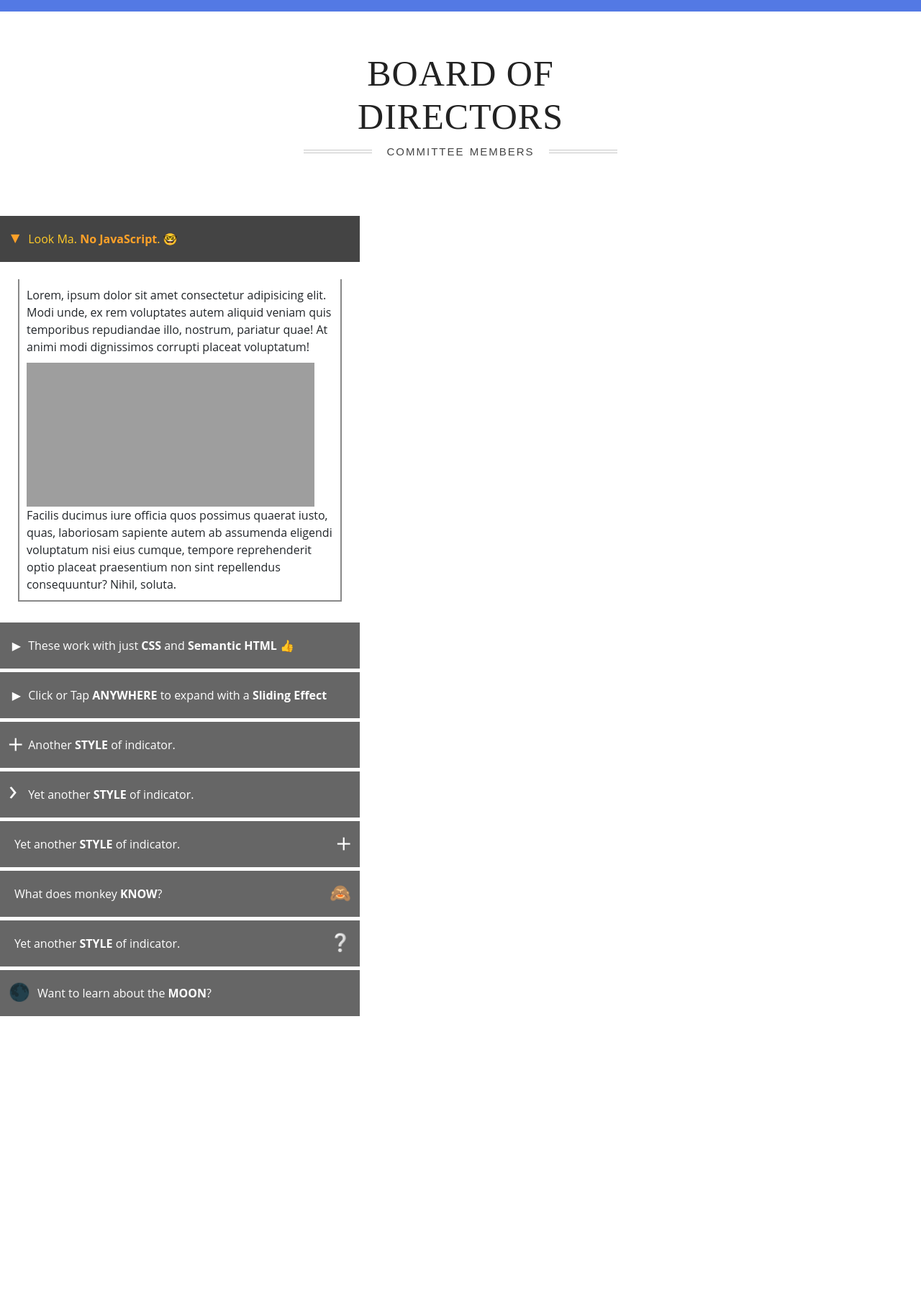
After one commit to sukesh02/Tufidco, a Flask app: a page that uses templates/bod.html in a window 1280 px wide, after a click that opens the changed part. The commit adds this page. Shown: the whole page at 72% size. Run offline with Flask 2, Linux system fonts and the light colour scheme; some libraries are stand-ins or nearby versions; grey boxes are pictures that could not be loaded.

Commit message:
Ennoda mudhal commit

```diff
--- a/app.py
+++ b/app.py
@@ -3,6 +3,10 @@ from flask_sqlalchemy import SQLAlchemy
 
 app = Flask(__name__)
 app.config['SQLALCHEMY_DATABASE_URI'] = 'postgresql://sukesh:sukesh@2002@localhost/mydatabase'
+
+@app.route('/<name>')
+def bod(name):
+    return render_template('bod.html',name=name)
 
 @app.route('/')
 def index():
--- /dev/null
+++ b/static/css/style(bod).css
@@ -0,0 +1,310 @@
+h1 {
+    position: relative;
+    padding: 0;
+    margin: 0;
+    font-family: "Raleway", sans-serif;
+    font-weight: 300;
+    font-size: 40px;
+    color: #080808;
+    -webkit-transition: all 0.4s ease 0s;
+    -o-transition: all 0.4s ease 0s;
+    transition: all 0.4s ease 0s;
+  }
+
+  h1 span {
+    display: block;
+    font-size: 0.5em;
+    line-height: 1.3;
+  }
+  h1 em {
+    font-style: normal;
+    font-weight: 600;
+  }
+  /* Style 9
+     ----------------------------- */
+  .nine h1 {
+    text-align:center; font-size:50px; text-transform:uppercase; color:#222; letter-spacing:1px;
+    font-family:"Playfair Display", serif; font-weight:400;
+  }
+  .nine h1 span {
+    margin-top: 5px;
+      font-size:15px; color:#444; word-spacing:1px; font-weight:normal; letter-spacing:2px;
+      text-transform: uppercase; font-family:"Raleway", sans-serif; font-weight:500;
+
+      display: grid;
+      grid-template-columns: 1fr max-content 1fr;
+      grid-template-rows: 27px 0;
+      grid-gap: 20px;
+      align-items: center;
+  }
+
+  .nine h1 span:after,.nine h1 span:before {
+      content: " ";
+      display: block;
+      border-bottom: 1px solid #ccc;
+      border-top: 1px solid #ccc;
+      height: 5px;
+    background-color:#f8f8f8;
+  }
+
+  /* # The Rotating Marker # */
+details summary::-webkit-details-marker { display: none; }
+summary::before {
+  font-family: "Hiragino Mincho ProN", "Open Sans", sans-serif;
+  content: "▶";
+  position: absolute;
+  top: 1rem;
+  left: 0.8rem;
+  transform: rotate(0);
+  transform-origin: center;
+  transition: 0.2s transform ease;
+}
+details[open] > summary:before {
+  transform: rotate(90deg);
+  transition: 0.45s transform ease;
+}
+
+/* # The Sliding Summary # */
+details { overflow: hidden; }
+details summary {
+  position: relative;
+  z-index: 10;
+}
+@keyframes details-show {
+  from {
+    margin-bottom: -80%;
+    opacity: 0;
+    transform: translateY(-100%);
+  }
+}
+details > *:not(summary) {
+  animation: details-show 500ms ease-in-out;
+  position: relative;
+  z-index: 1;
+  transition: all 0.3s ease-in-out;
+  color: transparent;
+  overflow: hidden;
+}
+details[open] > *:not(summary) { color: inherit; }
+
+/* # Style 2 # */
+details.style2 summary::before {
+  content: "×";
+  color: #FFF;
+  font-size: 2rem;
+  line-height: 1rem;
+  transform: rotate(-45deg);
+  top: 1.2rem;
+  left: 0.5rem;
+}
+details[open].style2 > summary:before {
+  transform: rotate(90deg);
+  color: #F00 !important;
+  transition: color ease 2s, transform ease 1s;
+}
+
+/* # Style 3 # */
+details.style3 summary::before {
+  content: "›";
+  font-size: 2.5rem;
+  line-height: 1rem;
+  top: 1.3rem;
+  left: 0rem;
+  margin: -0.5rem -0.5rem 0 0.5rem;
+  transform-origin: bottom center;
+  transition: margin linear 0.05s;
+}
+details.style3:hover > summary:before {
+  color: #FFF;
+}
+details[open].style3 > summary:before {
+  left: 0rem;
+  color: #CCC;
+  transform: rotate(90deg);
+  margin-left: 0.4rem;
+  transition: color ease 2s, transform ease 1s, margin ease 1s;
+}
+@supports (-webkit-touch-callout: none) {
+  details.style3 summary::before { top: 1.6rem; }
+  details[open].style3 > summary:before { top: 1.3rem; transition: all 0.8s; }
+}
+
+/* # Style 4 # */
+details.style4 summary {
+  padding-right: 2.2rem;
+  padding-left: 1rem;
+}
+details.style4 summary::before {
+  content: "×";
+  color: #FFF;
+  font-size: 2rem;
+  line-height: 1rem;
+  transform: rotate(-45deg);
+  top: 1.2rem;
+  left: unset;
+  right: 0.6rem;
+}
+details[open].style4 > summary:before {
+  transform: rotate(90deg);
+  color: #F00 !important;
+  transition: color ease 2s, transform ease 1s;
+}
+
+/* # Style 5 # */
+details.style5 summary {
+  padding-right: 2.2rem;
+  padding-left: 1rem;
+}
+details.style5 summary::before {
+  content: "🙈";
+  font-size: 1.5rem;
+  top: 0.5rem;
+  left: unset;
+  right: 0.5rem;
+  transform: rotate(0);
+}
+details.style5:hover > summary::before {
+  content: "🙊";
+}
+details[open].style5 > summary::before {
+  content: "🐵";
+  transform: rotate(0deg);
+}
+details[open].style5 > summary:hover::before {
+  content: "🙉";
+}
+details .monkey-see { display: inline; }
+details .monkey-hide { display: none; }
+details[open] .monkey-see { display: none; }
+details[open] .monkey-hide { display: inline; }
+
+/* # Style 6 # */
+details.style6 summary {
+  padding-right: 2.2rem;
+  padding-left: 1rem;
+}
+details.style6 summary::before {
+  content: "❔";
+  font-size: 1.5rem;
+  top: 0.5rem;
+  left: unset;
+  right: 0.5rem;
+  transform: rotate(0);
+}
+details.style6:hover > summary:before {
+  content: "👁️‍🗨️";
+}
+details[open].style6 > summary:before {
+  content: "❌";
+  transform: rotate(0deg);
+}
+
+/* # Style 7 # */
+details.style7 summary {
+  padding-left: 3rem;
+}
+details[open].style7 summary,
+details.style7:hover summary {
+  background: #000;
+  color: #CCC;
+}
+details[open].style7 summary strong,
+details.style7:hover summary strong {
+  color: #FDCE4C;
+}
+details.style7:hover summary strong { color: #ffdf87; }
+details.style7 summary::before {
+  content: "🌑";
+  font-size: 1.5rem;
+  top: 0.5rem;
+  left: 0.5rem;
+  transform: rotate(0);
+}
+details.style7:hover > summary::before {
+  content: "🌕";
+}
+details[open].style7 > summary::before {
+  content: "🌕";
+  transform: rotate(0deg);
+}
+details[open].style7 > summary:hover::before {
+  content: "🌕";
+}
+details .moon-new { display: inline; }
+details .moon-full { display: none; }
+details[open] .moon-new { display: none; }
+details[open] .moon-full { display: inline; }
+details.style7 .content { background: #DDD; }
+
+/* # Just Some Pretty Styles # */
+body { font-family: "Open Sans", sans-serif; padding-bottom: 400px; }
+img { max-width: 100%; }
+p { margin: 0; padding-bottom: 10px; }
+p:last-child { padding: 0; }
+details {
+  max-width: 500px;
+  box-sizing: border-box;
+  margin-top: 5px;
+  background: white;
+}
+summary {
+  border: 4px solid transparent;
+  outline: none;
+  padding: 1rem;
+  display: block;
+  background: #666;
+  color: white;
+  padding-left: 2.2rem;
+  position: relative;
+  cursor: pointer;
+}
+details[open] summary,
+summary:hover {
+  color: #FFCA28;
+  background: #444;
+}
+summary:hover strong,
+details[open] summary strong,
+summary:hover::before,
+details[open] summary::before {
+  color: #FFA128;
+}
+.content {
+  padding: 10px;
+  border: 2px solid #888;
+  border-top: none;
+}
+
+
+
+
+
+
+
+
+
+  /* ------- Helper Styles -------------*/
+  *,
+  *:before,
+  *:after {
+    -moz-box-sizing: border-box;
+    -webkit-box-sizing: border-box;
+    box-sizing: border-box;
+  }
+  body {
+    background: white
+  }
+  div {
+    position: relative;
+    background: white;
+    width: 90%;
+    max-width: 500px;
+    padding: 2em;
+    margin: 1.5em auto;
+    /* border: 3px solid rgba(0, 0, 0, 0.08); */
+  }
+
+  h1:before,
+  h1:after {
+    background-color: #080808;
+  }
--- a/templates/base.html
+++ b/templates/base.html
@@ -12,7 +12,6 @@
     <!-- NAVBAR START -->
     <!-- LOGO AND TOGGLE -->
     <nav class="navbar navbar-expand-lg navbar-dark">
-        <img src="{{ url_for('static', filename='images/banner_new.jpg') }}" class="banner">
         <button class="navbar-toggler me-auto mb-2 mb-lg-0 m-auto" type="button" data-toggle="collapse" data-target="#navbarSupportedContent" aria-controls="navbarSupportedContent" aria-expanded="false" aria-label="Toggle navigation">
           <span class="navbar-toggler-icon"></span>
         </button>
@@ -22,6 +21,7 @@
                 <li>Right</li>
             </ul>
         </div> -->
+        </nav>
     {% block nav %}{% endblock %}
 </head>
 
--- /dev/null
+++ b/templates/bod.html
@@ -0,0 +1,132 @@
+{%extends "base.html" %}
+
+{% block head %}
+<link rel="stylesheet" href="/static/css/style(bod).css">
+<link rel="stylesheet" href="{{ url_for('static' , filename='css/style(bod).css') }}">
+{% endblock %}
+
+{% block nav %}
+
+{% endblock %}
+{% block body %}
+
+      <div class="nine">
+        <h1>Board of directors<span>Committee Members</span></h1>
+      </div>
+      </div>
+      <details>
+        <summary>Look Ma. <strong>No JavaScript</strong>. 🤓</summary>
+        <div class="content">
+          <p>
+            Lorem, ipsum dolor sit amet consectetur adipisicing elit. Modi unde, ex rem voluptates autem aliquid veniam quis temporibus repudiandae illo, nostrum, pariatur quae! At animi modi dignissimos corrupti placeat voluptatum!
+          </p>
+          <img src="https://placebear.com/400/200" alt="">
+          <p>
+            Facilis ducimus iure officia quos possimus quaerat iusto, quas, laboriosam sapiente autem ab assumenda eligendi voluptatum nisi eius cumque, tempore reprehenderit optio placeat praesentium non sint repellendus consequuntur? Nihil, soluta.
+          </p>
+        </div>
+      </details>
+      <details>
+        <summary>These work with just <strong>CSS</strong> and <strong>Semantic HTML</strong> 👍</summary>
+        <div class="content">
+          <p>
+            Lorem, ipsum dolor sit amet consectetur adipisicing elit. Modi unde, ex rem voluptates autem aliquid veniam quis temporibus repudiandae illo, nostrum, pariatur quae! At animi modi dignissimos corrupti placeat voluptatum!
+          </p>
+          <img src="https://placebear.com/400/200" alt="">
+          <p>
+            Facilis ducimus iure officia quos possimus quaerat iusto, quas, laboriosam sapiente autem ab assumenda eligendi voluptatum nisi eius cumque, tempore reprehenderit optio placeat praesentium non sint repellendus consequuntur? Nihil, soluta.
+          </p>
+        </div>
+      </details>
+      <details>
+        <summary>Click or Tap <strong>ANYWHERE</strong> to expand with a <strong>Sliding Effect</strong></summary>
+        <div class="content">
+          <p>
+            Lorem, ipsum dolor sit amet consectetur adipisicing elit. Modi unde, ex rem voluptates autem aliquid veniam quis temporibus repudiandae illo, nostrum, pariatur quae! At animi modi dignissimos corrupti placeat voluptatum!
+          </p>
+          <img src="https://placebear.com/400/200" alt="">
+          <p>
+            Facilis ducimus iure officia quos possimus quaerat iusto, quas, laboriosam sapiente autem ab assumenda eligendi voluptatum nisi eius cumque, tempore reprehenderit optio placeat praesentium non sint repellendus consequuntur? Nihil, soluta.
+          </p>
+        </div>
+      </details>
+
+      <details class="style2">
+        <summary>Another <strong>STYLE</strong> of indicator.</summary>
+        <div class="content">
+          <p>
+            Lorem, ipsum dolor sit amet consectetur adipisicing elit. Modi unde, ex rem voluptates autem aliquid veniam quis temporibus repudiandae illo, nostrum, pariatur quae! At animi modi dignissimos corrupti placeat voluptatum!
+          </p>
+          <img src="https://placebear.com/400/200" alt="">
+          <p>
+            Facilis ducimus iure officia quos possimus quaerat iusto, quas, laboriosam sapiente autem ab assumenda eligendi voluptatum nisi eius cumque, tempore reprehenderit optio placeat praesentium non sint repellendus consequuntur? Nihil, soluta.
+          </p>
+        </div>
+      </details>
+
+      <details class="style3">
+        <summary>Yet another <strong>STYLE</strong> of indicator.</summary>
+        <div class="content">
+          <p>
+            Lorem, ipsum dolor sit amet consectetur adipisicing elit. Modi unde, ex rem voluptates autem aliquid veniam quis temporibus repudiandae illo, nostrum, pariatur quae! At animi modi dignissimos corrupti placeat voluptatum!
+          </p>
+          <img src="https://placebear.com/400/200" alt="">
+          <p>
+            Facilis ducimus iure officia quos possimus quaerat iusto, quas, laboriosam sapiente autem ab assumenda eligendi voluptatum nisi eius cumque, tempore reprehenderit optio placeat praesentium non sint repellendus consequuntur? Nihil, soluta.
+          </p>
+        </div>
+      </details>
+
+      <details class="style4">
+        <summary>Yet another <strong>STYLE</strong> of indicator.</summary>
+        <div class="content">
+          <p>
+            Lorem, ipsum dolor sit amet consectetur adipisicing elit. Modi unde, ex rem voluptates autem aliquid veniam quis temporibus repudiandae illo, nostrum, pariatur quae! At animi modi dignissimos corrupti placeat voluptatum!
+          </p>
+          <img src="https://placebear.com/400/200" alt="">
+          <p>
+            Facilis ducimus iure officia quos possimus quaerat iusto, quas, laboriosam sapiente autem ab assumenda eligendi voluptatum nisi eius cumque, tempore reprehenderit optio placeat praesentium non sint repellendus consequuntur? Nihil, soluta.
+          </p>
+        </div>
+      </details>
+
+      <details class="style5">
+        <summary><span class="monkey-see">What does monkey <strong>KNOW</strong>?</span><span class="monkey-hide"><strong>SHHHHHHHHH</strong> be quite monkey!</span></summary>
+        <div class="content">
+          <p>
+            Lorem, ipsum dolor sit amet consectetur adipisicing elit. Modi unde, ex rem voluptates autem aliquid veniam quis temporibus repudiandae illo, nostrum, pariatur quae! At animi modi dignissimos corrupti placeat voluptatum!
+          </p>
+          <img src="https://placemonkeys.com/400/200" alt="">
+          <p>
+            Facilis ducimus iure officia quos possimus quaerat iusto, quas, laboriosam sapiente autem ab assumenda eligendi voluptatum nisi eius cumque, tempore reprehenderit optio placeat praesentium non sint repellendus consequuntur? Nihil, soluta.
+          </p>
+        </div>
+      </details>
+
+      <details class="style6">
+        <summary>Yet another <strong>STYLE</strong> of indicator.</summary>
+        <div class="content">
+          <p>
+            Lorem, ipsum dolor sit amet consectetur adipisicing elit. Modi unde, ex rem voluptates autem aliquid veniam quis temporibus repudiandae illo, nostrum, pariatur quae! At animi modi dignissimos corrupti placeat voluptatum!
+          </p>
+          <img src="https://placebear.com/400/200" alt="">
+          <p>
+            Facilis ducimus iure officia quos possimus quaerat iusto, quas, laboriosam sapiente autem ab assumenda eligendi voluptatum nisi eius cumque, tempore reprehenderit optio placeat praesentium non sint repellendus consequuntur? Nihil, soluta.
+          </p>
+        </div>
+      </details>
+
+      <details class="style7">
+        <summary><span class="moon-new">Want to learn about the <strong>MOON</strong>?</span><span class="moon-full">The <strong>MOON</strong> is <strong>AMAZING</strong>!</span></summary>
+        <div class="content">
+          <p>
+            Lorem, ipsum dolor sit amet consectetur adipisicing elit. Modi unde, ex rem voluptates autem aliquid veniam quis temporibus repudiandae illo, nostrum, pariatur quae! At animi modi dignissimos corrupti placeat voluptatum!
+          </p>
+          <img src="https://spaceholder.cc/400x200" alt="">
+          <p>
+            Facilis ducimus iure officia quos possimus quaerat iusto, quas, laboriosam sapiente autem ab assumenda eligendi voluptatum nisi eius cumque, tempore reprehenderit optio placeat praesentium non sint repellendus consequuntur? Nihil, soluta.
+          </p>
+        </div>
+      </details>
+      </div>
+      {% endblock %}
```
